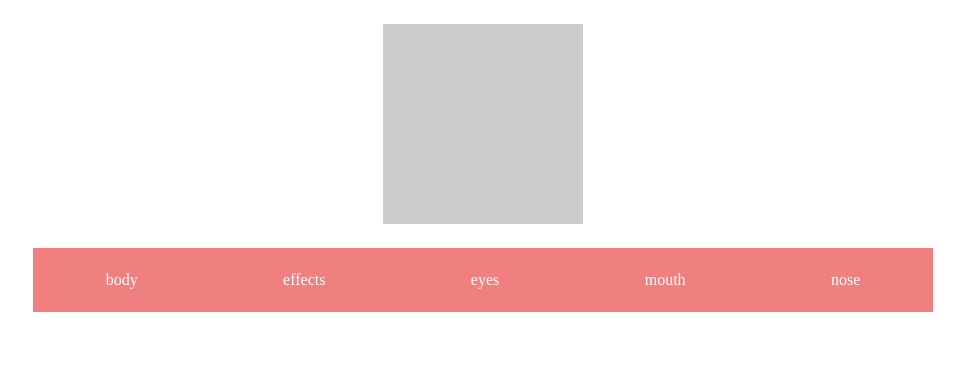
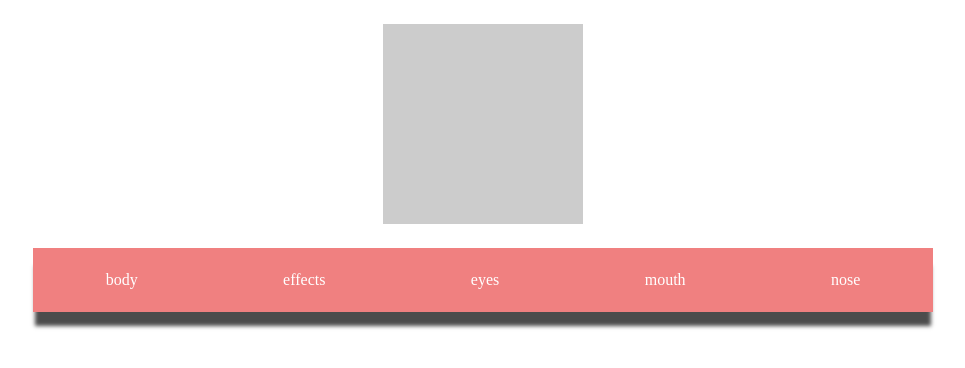
Before and after one commit to nickojs/emoji-mashup, a React (Create React App) app: page / in a window 1280 px wide. Shown: the top 368 px of the page, without its empty margins (157-1122 px from the left). Built offline with nearby package versions, Linux system fonts and the light colour scheme.

Commit message:
Styling bodylist and emojiList

```diff
--- a/src/components/bodylist/styles.js
+++ b/src/components/bodylist/styles.js
@@ -1,9 +1,12 @@
 import styled from 'styled-components';
 
 export const BodyPartList = styled.ul`
+  position: relative;
   display: flex;
   flex-direction: row;
   justify-content: center;
+  overflow-x: auto;
+  box-shadow: 0 16px 4px -2px rgba(0, 0, 0, 0.7);
 `;
 
 export const BodyPart = styled.li`
--- a/src/components/emojiList/styles.js
+++ b/src/components/emojiList/styles.js
@@ -3,11 +3,11 @@ import styled from 'styled-components';
 export const EmojiList = styled.ul`
   display: flex;
   flex-flow: row wrap;
-  justify-content: space-around;
+  justify-content: center;
   box-sizing: border-box;
 
-  overflow-y: scroll;
-  padding: 8px;
+  overflow-y: auto;
+  padding-top: 10px;
   max-height: 400px;
   max-width: 900px;
 `;
@@ -16,7 +16,7 @@ export const EmojiWrapper = styled.div`
   cursor: pointer;
   box-sizing: border-box;
 
-  padding: 6px; margin: 6px;
+  padding: 6px; margin: 2px;
   width: 120px;
 
   background: gray;
```
